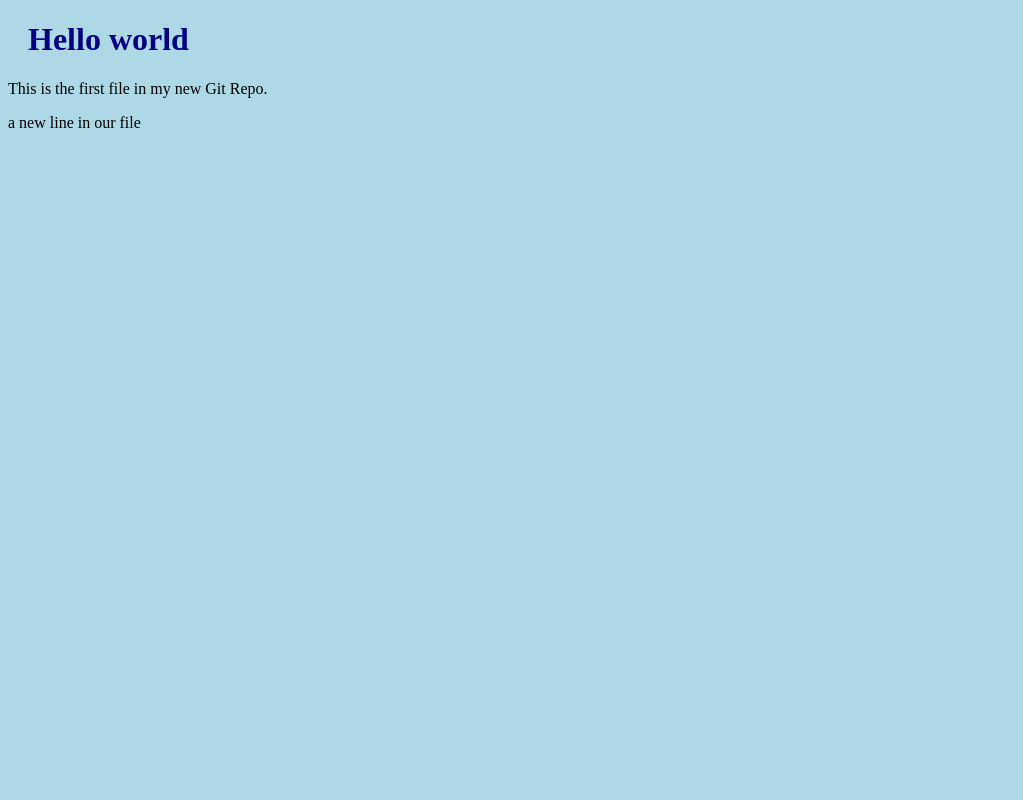
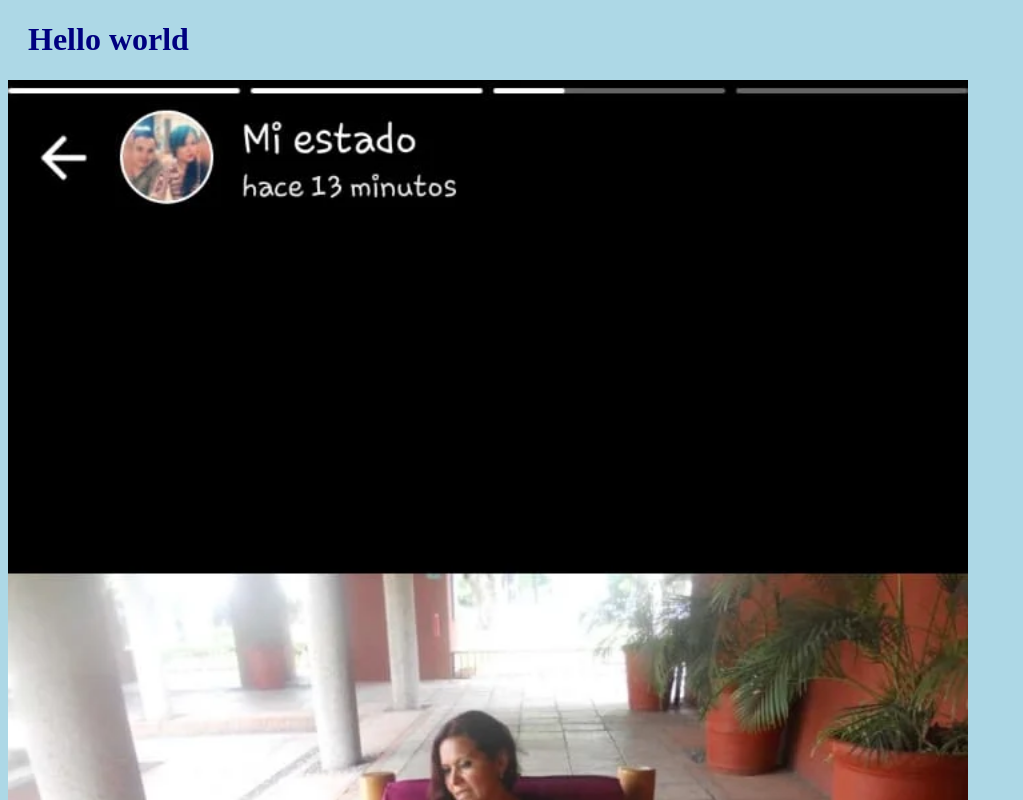
Before and after one commit to jaime172/ensayando-con-git, a plain HTML site: page index.html in a window 1280 px wide. Shown: the top 800 px of the page, without its empty margins (0-1023 px from the left). Drawn offline with Linux system fonts and the light colour scheme.

Commit message:
added image to hello world

```diff
--- a/index.html
+++ b/index.html
@@ -9,6 +9,9 @@
 </head>
 <body>
     <h1>Hello world</h1>
+    <div>
+        <img src="/images/tere.webp" alt="Hello Tere from space" style="width:100%; max-width:960px">
+    </div>
     <P>This is the first file in my new Git Repo. </P>
     <p>a new line in our file</p>
 </body>
```
Also changed, not shown: images/tere.webp (added).
